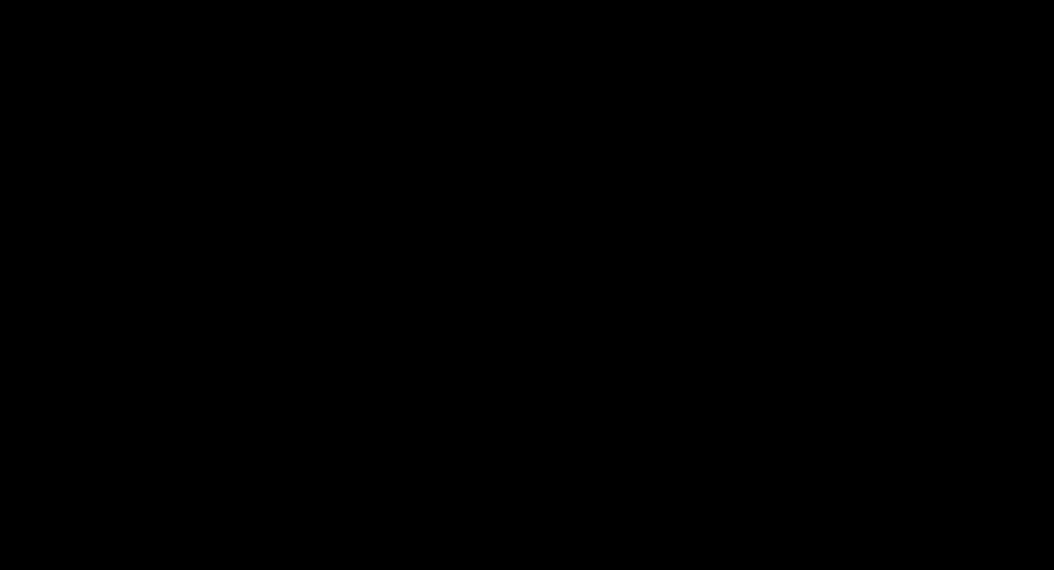
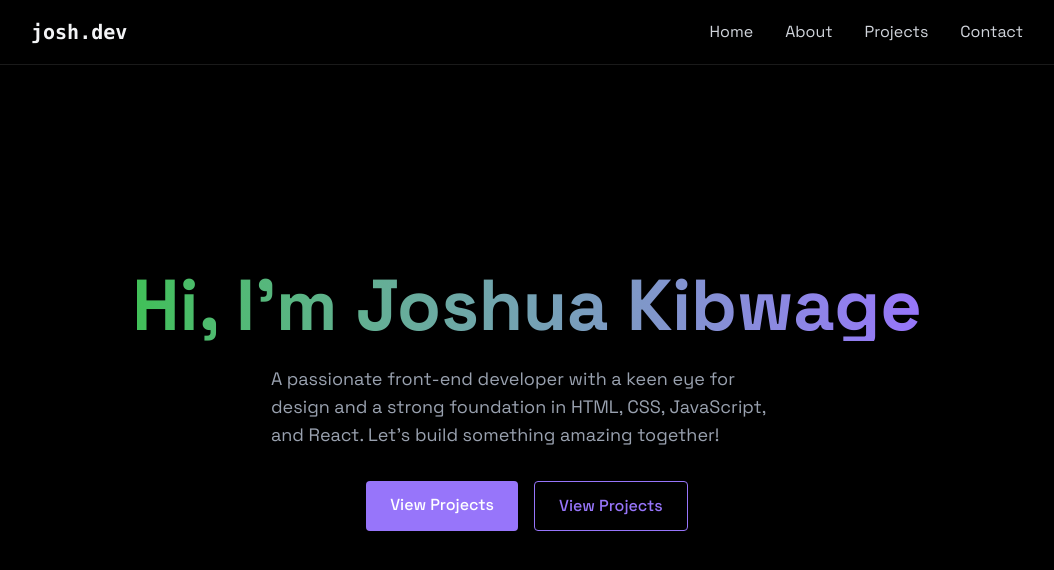
Before and after one commit to Joshuakibwage/official-portfolio, a React (Vite) app: page / in a window 1280 px wide. Shown: the top 570 px of the page, without its empty margins (113-1167 px from the left). Built offline with nearby package versions, Linux system fonts and the light colour scheme.

Commit message:
Add home section

```diff
--- a/package.json
+++ b/package.json
@@ -14,6 +14,7 @@
     "emailjs-com": "^3.2.0",
     "react": "^18.3.1",
     "react-dom": "^18.3.1",
+    "react-icons": "^5.4.0",
     "tailwindcss": "^4.0.3"
   },
   "devDependencies": {
--- a/src/App.jsx
+++ b/src/App.jsx
@@ -1,6 +1,9 @@
 import { LoadingScreen } from "./components/LoadingScreen";
+import MobileMenu from "./components/MobileMenu";
+import Navbar from "./components/Navbar";
 import "./index.css";
 import { useState } from "react";
+import Home from "./components/sections/Home"
 
 
 
@@ -8,14 +11,19 @@
 
   const [isLoaded, setIsLoaded] = useState(false);
 
+  const [nav, setNav] = useState(false);
+
    return (
      <>
-        {!isLoaded && <LoadingScreen onComplete={() => setIsLoaded(true)} />}{""}
+        {!isLoaded && <LoadingScreen onComplete={() => setIsLoaded(true)} />}{" "}
 
         <div className={`min-h-screen transition-opacity duration-700 ${
             isLoaded ? "opacity-100" : "opacity-0"
-          } bg-black text-gray-100`}>
-
+          } bg-black text-gray-100`}
+        >
+          <Navbar nav={nav} setNav={setNav} />
+          <MobileMenu nav={nav} setNav={setNav}/>
+          <Home />
         </div>
      </>
    )
--- /dev/null
+++ b/src/components/MobileMenu.jsx
@@ -0,0 +1,69 @@
+
+import { MdCancelPresentation } from "react-icons/md";
+
+const MobileMenu = ({ nav, setNav }) => {
+  return (
+    <nav
+      className={`fixed top-0 left-0 w-full bg-[rgba(10, 10, 10, 0.8)] z-40 flex flex-col items-center
+        justify-center transition-all duration-300 ease-in-out ${
+        nav
+        ? "h-screen opacity-100 pointer-events-auto"
+        : "h-0 opacity-0 pointer-events-none"
+    }`}
+    >
+      <button
+        onClick={() => setNav(false)}
+        className="absolute top-6 right-6 text-white cursor-pointer md:hidden"
+        aria-label="Close Menu"
+      >
+        <MdCancelPresentation size={30}/>
+      </button>
+
+      <a
+        href="#home"
+        className={`text-2xl font-semibold text-white my-4 transform transition-transform duration-300
+            ${
+                nav ? "opacity-100 translate-y-0" : "opacity-0 translate-y-5"
+            }`}
+        onClick={() => setNav(false)}
+      >
+        Home
+      </a>
+
+      <a
+        href="#about"
+        className={`text-2xl font-semibold text-white my-4 transform transition-transform duration-300
+            ${
+                nav ? "opacity-100 translate-y-0" : "opacity-0 translate-y-5"
+            }`}
+        onClick={() => setNav(false)}
+      >
+        About
+      </a>
+
+      <a
+        href="#projects"
+        className={`text-2xl font-semibold text-white my-4 transform transition-transform duration-300
+            ${
+                nav ? "opacity-100 translate-y-0" : "opacity-0 translate-y-5"
+            }`}
+        onClick={() => setNav(false)}
+      >
+        Projects
+      </a>
+
+      <a
+        href="#contact"
+        className={`text-2xl font-semibold text-white my-4 transform transition-transform duration-300
+            ${
+                nav ? "opacity-100 translate-y-0" : "opacity-0 translate-y-5"
+            }`}
+        onClick={() => setNav(false)}
+      >
+        Contact
+      </a>
+    </nav>
+  );
+};
+
+export default MobileMenu;
--- a/src/components/Navbar.jsx
+++ b/src/components/Navbar.jsx
@@ -1,10 +1,47 @@
+import { useEffect } from "react";
+import { CiMenuBurger } from "react-icons/ci";
 
+const Navbar = ({nav, setNav}) => {
 
-const Navbar = () => {
+    useEffect(() => {
+        document.body.style.overflow = nav ? "hidden" : "";
+    }, [nav])
   return (
     <nav className="fixed top-0 w-full z-40 bg-[rgba(10, 10, 10, 0.8)] backdrop-blur-lg border-b
     border-white/10 shadow-lg  ">
 
+        <div className="max-w-5xl mx-auto px-4 ">
+            <div className="flex items-center h-16 justify-between">
+
+                <a href="#home" className="font-mono text-xl font-bold ">
+                    josh.dev
+                </a>
+
+                <div className=" h-5 relative cursor-pointer z-40 md:hidden "
+                onClick={() => setNav((prev) => !prev)}
+                >
+                    <CiMenuBurger size={30}/>
+                </div>
+
+                <div className="hidden md:flex items-center space-x-8">
+                    <a href="#home" className="text-gray-300 hover:text-white transition-colors">
+                        Home
+                    </a>
+
+                    <a href="#about" className="text-gray-300 hover:text-white transition-colors">
+                        About
+                    </a>
+
+                    <a href="#projects" className="text-gray-300 hover:text-white transition-colors">
+                        Projects
+                    </a>
+
+                    <a href="#contact" className="text-gray-300 hover:text-white transition-colors">
+                        Contact
+                    </a>
+                </div>
+            </div>
+        </div>
     </nav>
   )
 }
--- a/src/components/sections/Home.jsx
+++ b/src/components/sections/Home.jsx
@@ -0,0 +1,37 @@
+
+
+const Home = () => {
+  return (
+    <section
+        id="home"
+        className="min-h-screen flex justify-center items-center relative "
+    >
+        <div className="tex-center z-10 px-4 ">
+            <h1 className="text-5xl md:text-7xl font-bold mb-6 leading-right bg-gradient-to-r from-[#40c057]
+            to-[#9775fa] bg-clip-text text-transparent"
+            >
+                Hi, I'm Joshua Kibwage
+            </h1>
+
+            <p className="text-gray-400 text-lg mb-8 max-w-lg mx-auto">
+                A passionate front-end developer with a keen eye for design and a strong foundation in HTML,
+                CSS, JavaScript, and React. Let's build something amazing together!
+            </p>
+
+            <div className="flex justify-center space-x-4">
+                <a href="#projects" className="bg-[#9775fa] text-white py-3 px-6 rounded font-medium
+                relative transition overflow-hidden hover:-translate-y-0.5 hover:shadow-[0_0_15px]_#40c057">
+                    View Projects
+                </a>
+
+                <a href="#projects" className="border border-[#9775fa] py-3 px-6 rounded font-medium
+                text-[#9775fa] transition-all duration-300 hover:-translate-y-0.5 hover:bg-[#302c3b]">
+                    View Projects
+                </a>
+            </div>
+        </div>
+    </section>
+  )
+}
+
+export default Home
```
Also changed, not shown: 1 other file (tests, documents, lock files or other folders).
